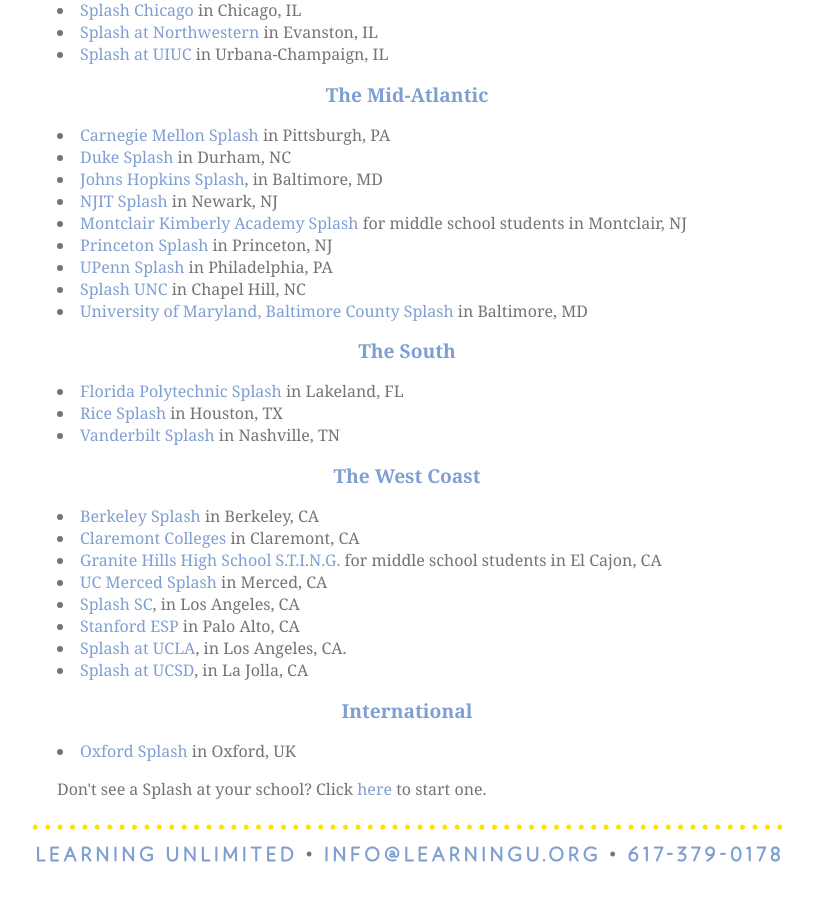
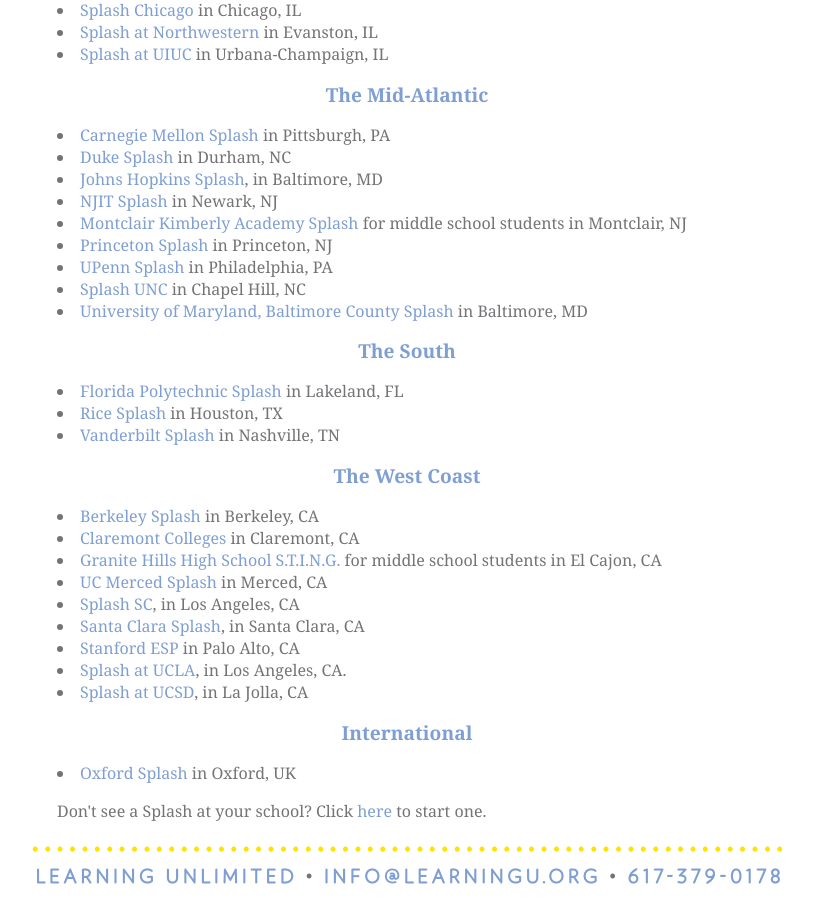
Before and after one commit to learning-unlimited/learning-unlimited.github.io, a Jekyll site: the page built from _current-programs/index.html, in a window 1280 px wide and 900 px high, scrolled down 1184 px. Shown: the whole window, without its empty margins (225-1039 px from the left). Built offline with Jekyll 4.4.1, drawn with Linux system fonts in a browser that asks for light colours; nearby versions of some CDN libraries; before the commit the page ends 2062 px from its top, so only the background shows below that.

Commit message:
add Santa Clara Splash

```diff
--- a/_current-programs/index.html
+++ b/_current-programs/index.html
@@ -107,6 +107,7 @@
   <li><a href="https://granite.learningu.org/">Granite Hills High School S.T.I.N.G.</a> for middle school students in El Cajon, CA</li>
   <li><a href="https://ucmsplash.learningu.org/">UC Merced Splash</a> in Merced, CA</li>
   <li><a href="https://splashsc.learningu.org/">Splash SC</a>, in Los Angeles, CA</li>
+  <li><a href="https://santaclarasplash.learningu.org/">Santa Clara Splash</a>, in Santa Clara, CA</li>
   <li><a href="https://stanfordesp.org/">Stanford ESP</a> in Palo Alto, CA</li>
   <li><a href="https://splashatucla.learningu.org/">Splash at UCLA</a>, in Los Angeles, CA.</li>
   <li><a href="https://ucsd.learningu.org/">Splash at UCSD</a>, in La Jolla, CA</li>
```
